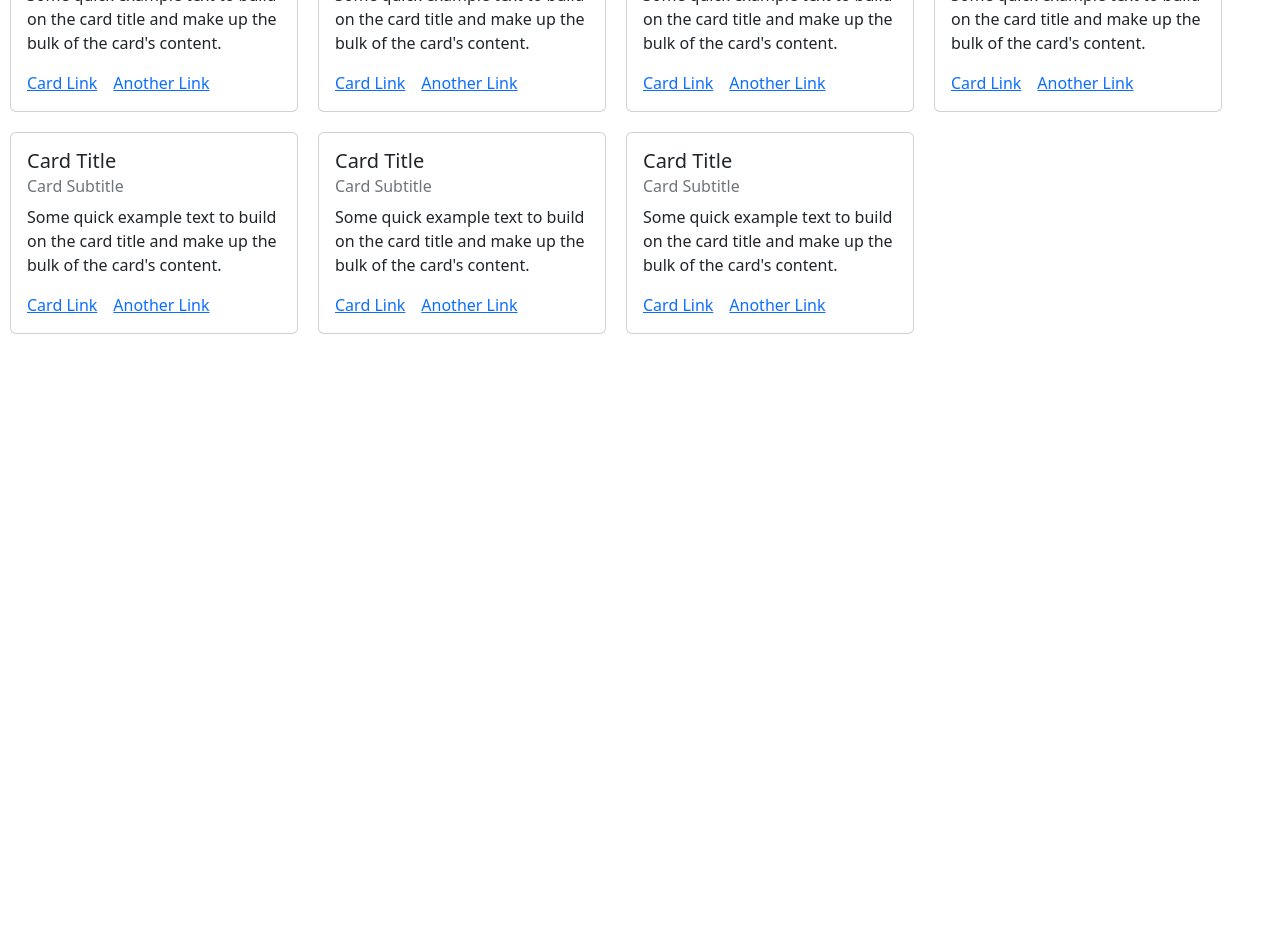
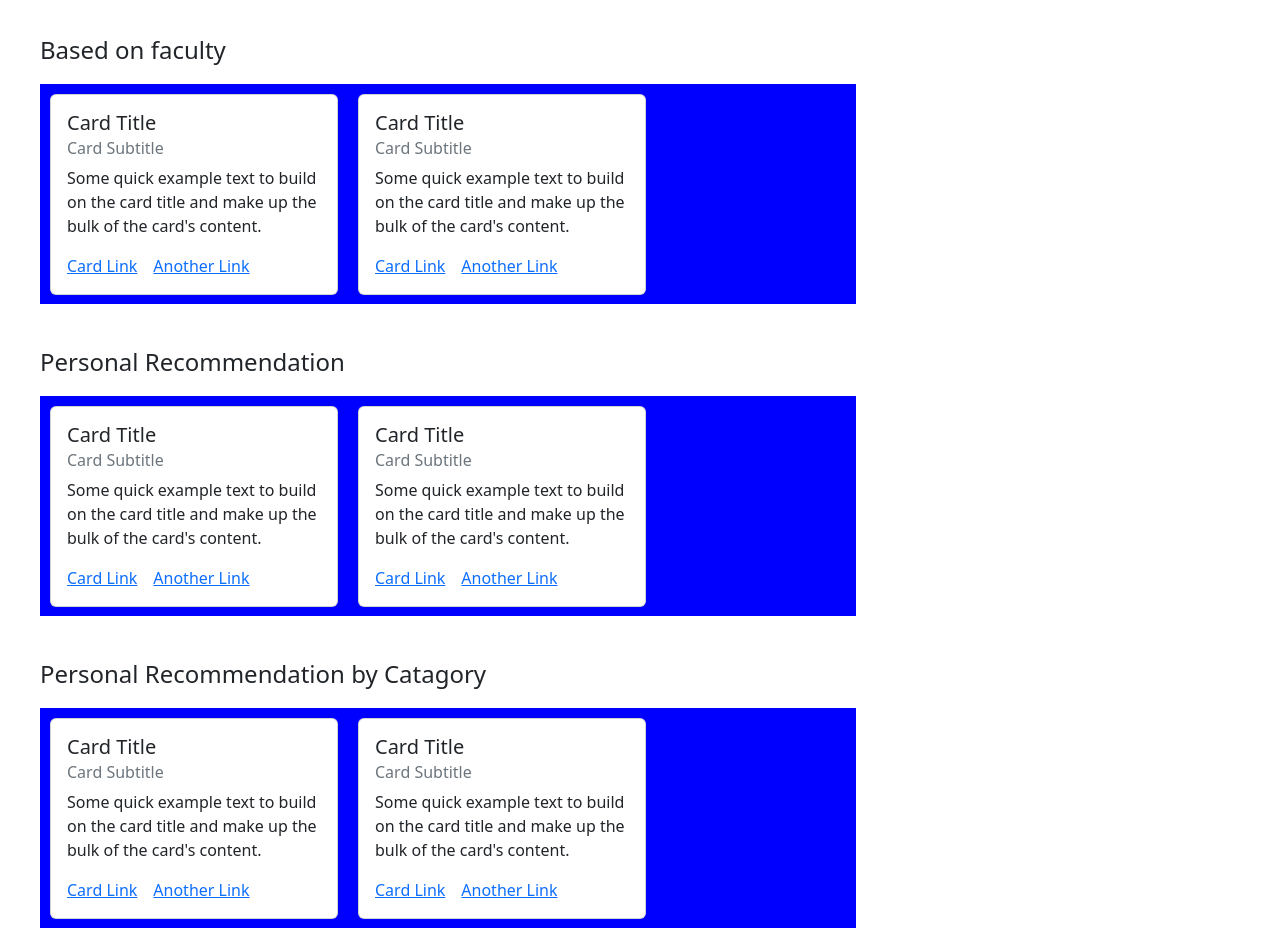
Before and after one commit to 6231368521/LibraryRecommendation, a React (Create React App) app: page / in a window 1280 px wide. Shown: the part 320-1272 px from the top of the page. Before the commit the page ends 800 px from the top, so only its background shows below. Built offline with nearby package versions, Linux system fonts and the light colour scheme.

Commit message:
fix weight for card

```diff
--- a/src/pages/main/index.jsx
+++ b/src/pages/main/index.jsx
@@ -4,7 +4,13 @@ import { CardCustom } from './component';
 export const Main =  () => {
   const a = 2
   return (
-    <div style={{ display:'flex',flexWrap:'wrap'}}>
+    <div style={{padding:'20px'}}>
+      <div style={{padding:'20px'}}>
+        <div>
+        <p style={{ fontSize:'24px'}}>Trending Right Now</p>
+        </div>
+        <div style={{ backgroundColor:'blue',overflow:'auto',width:'68%'}}>
+          <div style={{ display:'flex',flexWrap:'wrap',height:'220px'}}>
             <CardCustom/>
             <CardCustom/>
             <CardCustom/>
@@ -17,5 +23,68 @@ export const Main =  () => {
             <CardCustom/>
             <CardCustom/>
           </div>
+        </div>
+      </div>
+      <div style={{padding:'20px'}}>
+        <div>
+          <p style={{ fontSize:'24px'}}>Based on faculty</p>
+        </div>
+        <div style={{ backgroundColor:'blue',overflow:'auto',width:'68%'}}>
+          <div style={{ display:'flex',flexWrap:'wrap',height:'220px'}}>
+            <CardCustom/>
+            <CardCustom/>
+            <CardCustom/>
+            <CardCustom/>
+            <CardCustom/>
+            <CardCustom/>
+            <CardCustom/>
+            <CardCustom/>
+            <CardCustom/>
+            <CardCustom/>
+            <CardCustom/>
+          </div>
+        </div>
+      </div>
+      <div style={{padding:'20px'}}>
+        <div>
+          <p style={{ fontSize:'24px'}}>Personal Recommendation</p>
+        </div>
+        <div style={{ backgroundColor:'blue',overflow:'auto',width:'68%'}}>
+          <div style={{ display:'flex',flexWrap:'wrap',height:'220px'}}>
+            <CardCustom/>
+            <CardCustom/>
+            <CardCustom/>
+            <CardCustom/>
+            <CardCustom/>
+            <CardCustom/>
+            <CardCustom/>
+            <CardCustom/>
+            <CardCustom/>
+            <CardCustom/>
+            <CardCustom/>
+          </div>
+        </div>
+      </div>
+      <div style={{padding:'20px'}}>
+        <div>
+          <p style={{ fontSize:'24px'}}>Personal Recommendation by Catagory</p>
+        </div>
+        <div style={{ backgroundColor:'blue',overflow:'auto',width:'68%'}}>
+          <div style={{ display:'flex',flexWrap:'wrap',height:'220px'}}>
+            <CardCustom/>
+            <CardCustom/>
+            <CardCustom/>
+            <CardCustom/>
+            <CardCustom/>
+            <CardCustom/>
+            <CardCustom/>
+            <CardCustom/>
+            <CardCustom/>
+            <CardCustom/>
+            <CardCustom/>
+          </div>
+        </div>
+      </div>
+    </div>
   );
 }
```
Lines whose indentation alone changed are shown as unchanged.
